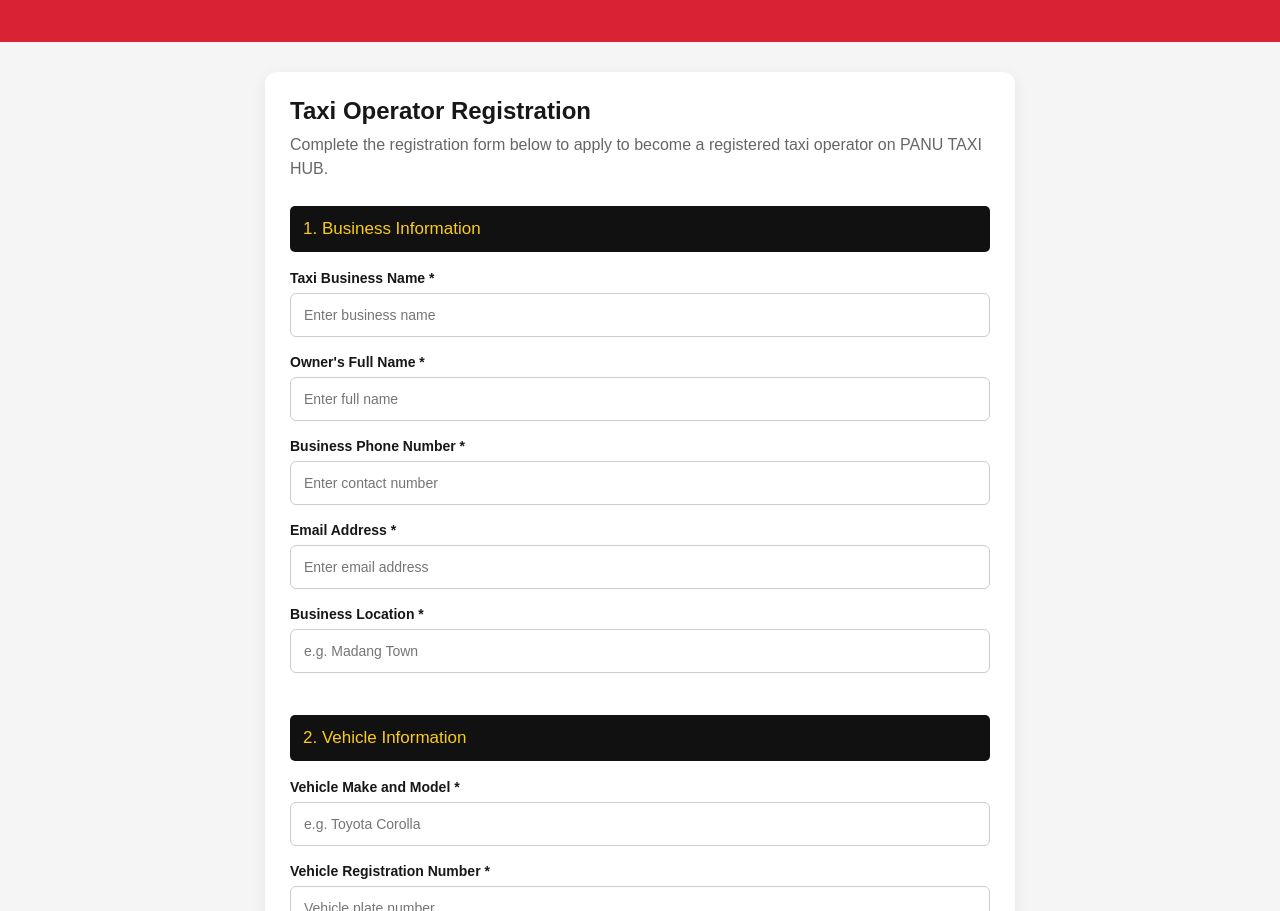
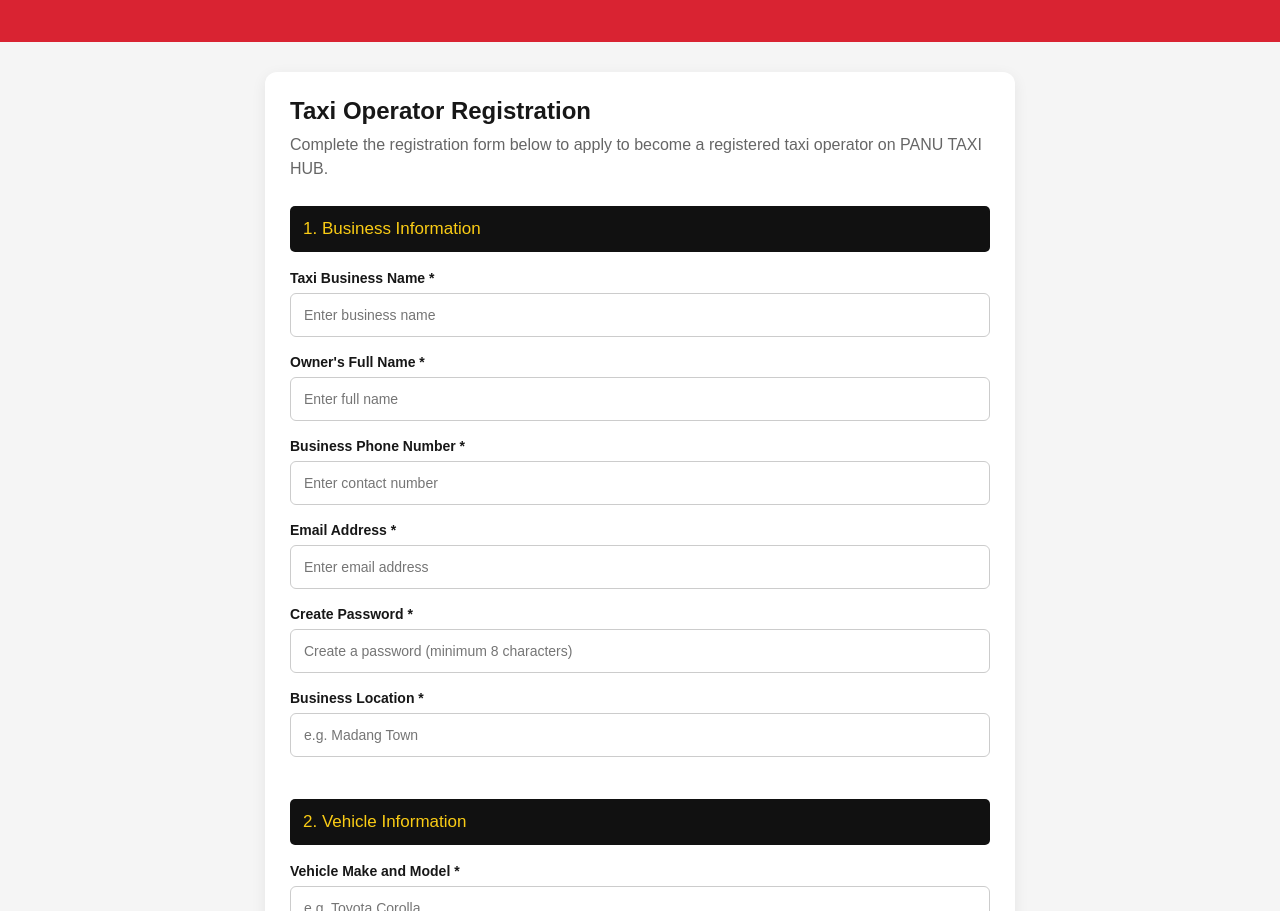
Before and after one commit to neumalynkunau-commits/Panu-taxi-hub, a plain HTML site: page operator.html in a window 1280 px wide. Shown: the part 189-1100 px from the top of the page. Drawn offline with nearby package versions, Linux system fonts and the light colour scheme.

Commit message:
Add operator account password field

```diff
--- a/operator.html
+++ b/operator.html
@@ -207,6 +207,15 @@ a registered taxi operator on PANU TAXI HUB.
 <label>Email Address *</label>
 <input type="email" name="email" required placeholder="Enter email address">
 
+<label>Create Password *</label>
+<input
+  type="password"
+  name="password"
+  required
+  minlength="8"
+  placeholder="Create a password (minimum 8 characters)"
+  autocomplete="new-password">
+
 <label>Business Location *</label>
 <input type="text" name="location" required placeholder="e.g. Madang Town">
 
```
